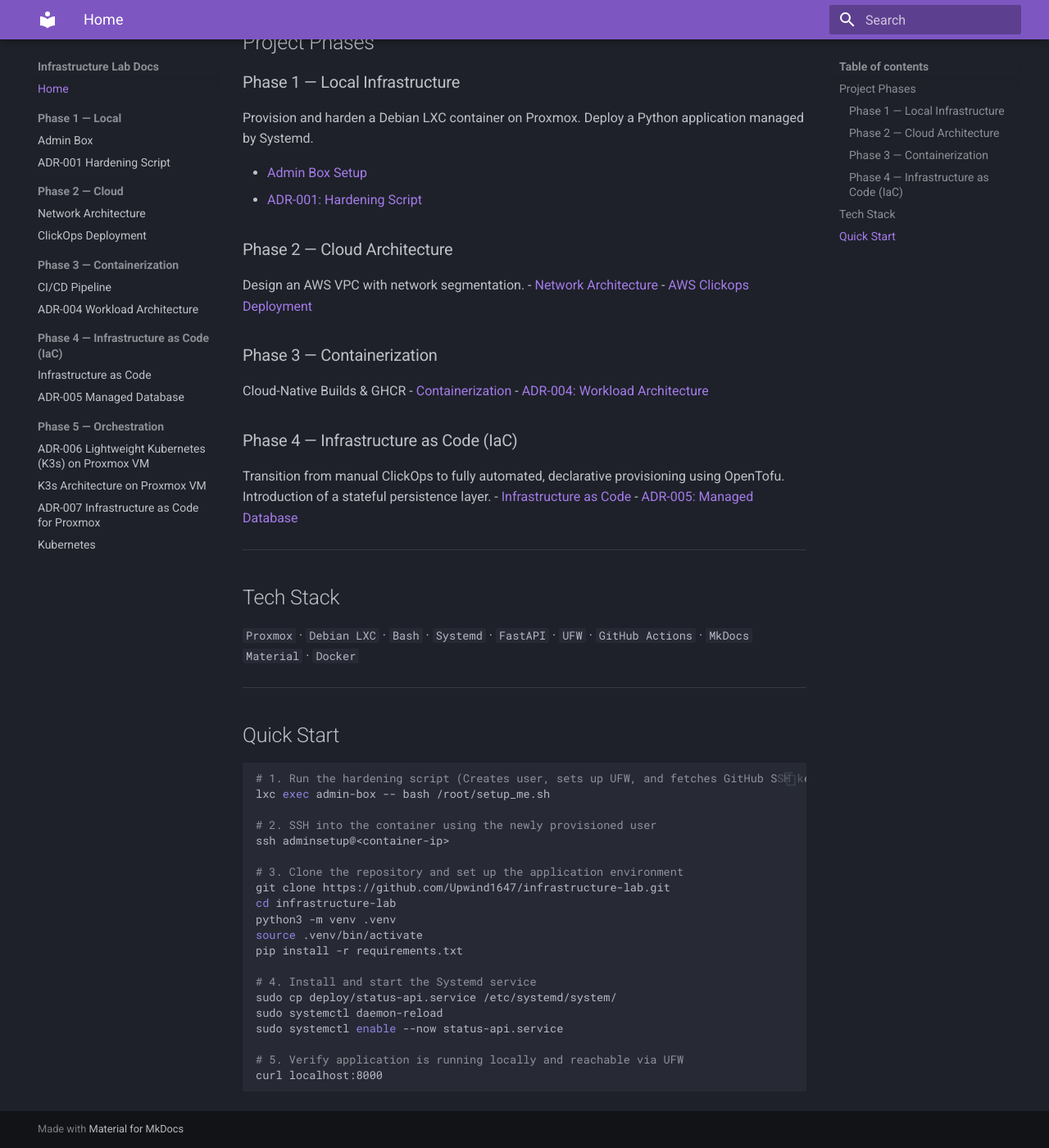
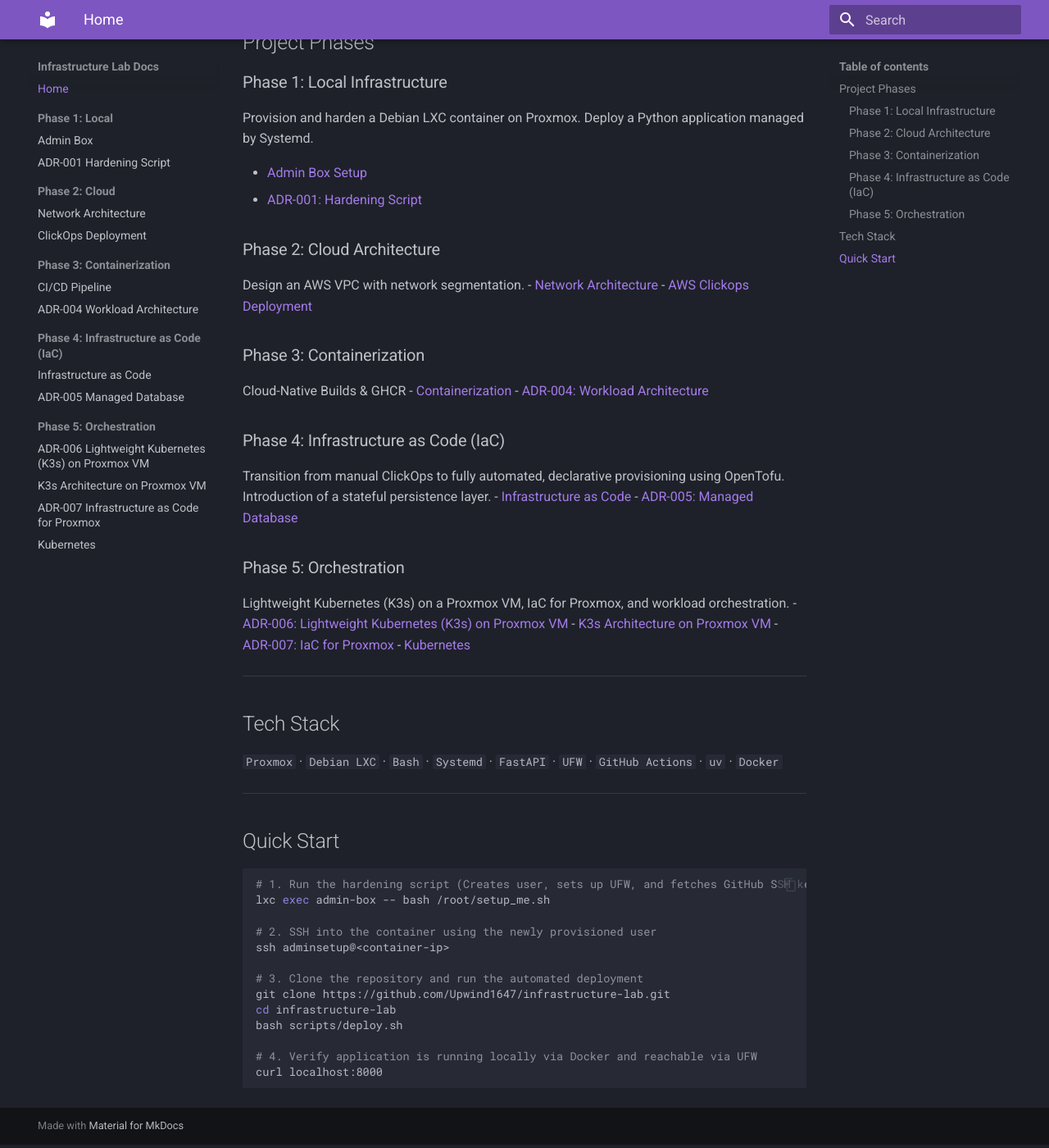
Before and after one commit to Upwind1647/infrastructure-lab, an MkDocs documentation site: the page built from docs/index.md, in a window 1280 px wide and 1400 px high, scrolled down 188 px. Shown: the whole window at 82% size. Built offline with MkDocs 1.6.1 and Material for MkDocs 9.7.7, drawn with Linux system fonts in a browser that asks for light colours.

Commit message:
docs: update quickstart and tech stack because of uv migration

````diff
--- a/docs/index.md
+++ b/docs/index.md
@@ -4,32 +4,39 @@
 
 ## Project Phases
 
-### Phase 1 — Local Infrastructure
+### Phase 1: Local Infrastructure
 Provision and harden a Debian LXC container on Proxmox. Deploy a Python application managed by Systemd.
 
 - [Admin Box Setup](phase1/admin-box.md)
 - [ADR-001: Hardening Script](phase1/adr-001-hardening-script.md)
 
-### Phase 2 — Cloud Architecture
+### Phase 2: Cloud Architecture
 Design an AWS VPC with network segmentation.
 - [Network Architecture](phase2/network.md)
 - [AWS Clickops Deployment](phase2/aws-clickops-deployment.md)
 
-### Phase 3 — Containerization
+### Phase 3: Containerization
 Cloud-Native Builds & GHCR
 - [Containerization](phase3/containerization.md)
 - [ADR-004: Workload Architecture](phase3/adr-004-workload-architecture.md)
 
-### Phase 4 — Infrastructure as Code (IaC)
+### Phase 4: Infrastructure as Code (IaC)
 Transition from manual ClickOps to fully automated, declarative provisioning using OpenTofu. Introduction of a stateful persistence layer.
 - [Infrastructure as Code](phase4/infrastructure-as-code.md)
 - [ADR-005: Managed Database](phase4/adr-005-managed-database.md)
+
+### Phase 5: Orchestration
+Lightweight Kubernetes (K3s) on a Proxmox VM, IaC for Proxmox, and workload orchestration.
+- [ADR-006: Lightweight Kubernetes (K3s) on Proxmox VM](phase5/adr-006-k3s.md)
+- [K3s Architecture on Proxmox VM](phase5/k3s-architecture.md)
+- [ADR-007: IaC for Proxmox](phase5/adr-007-proxmox-iac.md)
+- [Kubernetes](phase5/kubernetes.md)
 
 ---
 
 ## Tech Stack
 
-`Proxmox` · `Debian LXC` · `Bash` · `Systemd` · `FastAPI` · `UFW` · `GitHub Actions` · `MkDocs Material` · `Docker`
+`Proxmox` · `Debian LXC` · `Bash` · `Systemd` · `FastAPI` · `UFW` · `GitHub Actions` · `uv` · `Docker`
 
 ---
 
@@ -42,18 +49,11 @@
 # 2. SSH into the container using the newly provisioned user
 ssh adminsetup@<container-ip>
 
-# 3. Clone the repository and set up the application environment
+# 3. Clone the repository and run the automated deployment
 git clone https://github.com/Upwind1647/infrastructure-lab.git
 cd infrastructure-lab
-python3 -m venv .venv
-source .venv/bin/activate
-pip install -r requirements.txt
+bash scripts/deploy.sh
 
-# 4. Install and start the Systemd service
-sudo cp deploy/status-api.service /etc/systemd/system/
-sudo systemctl daemon-reload
-sudo systemctl enable --now status-api.service
-
-# 5. Verify application is running locally and reachable via UFW
+# 4. Verify application is running locally via Docker and reachable via UFW
 curl localhost:8000
 ```
--- a/mkdocs.yml
+++ b/mkdocs.yml
@@ -14,19 +14,19 @@
 
 nav:
   - Home: index.md
-  - Phase 1 — Local:
+  - "Phase 1: Local":
       - Admin Box: phase1/admin-box.md
       - ADR-001 Hardening Script: phase1/adr-001-hardening-script.md
-  - Phase 2 — Cloud:
+  - "Phase 2: Cloud":
       - Network Architecture: phase2/network.md
       - ClickOps Deployment: phase2/aws-clickops-deployment.md
-  - Phase 3 — Containerization:
+  - "Phase 3: Containerization":
       - CI/CD Pipeline: phase3/containerization.md
       - ADR-004 Workload Architecture: phase3/adr-004-workload-architecture.md
-  - Phase 4 — Infrastructure as Code (IaC):
+  - "Phase 4: Infrastructure as Code (IaC)":
       - Infrastructure as Code: phase4/infrastructure-as-code.md
       - ADR-005 Managed Database: phase4/adr-005-managed-database.md
-  - Phase 5 — Orchestration:
+  - "Phase 5: Orchestration":
       - ADR-006 Lightweight Kubernetes (K3s) on Proxmox VM: phase5/adr-006-k3s.md
       - K3s Architecture on Proxmox VM: phase5/k3s-architecture.md
       - ADR-007 Infrastructure as Code for Proxmox: phase5/adr-007-proxmox-iac.md
````
Also changed, not shown: README.md (+3 -3 lines).
